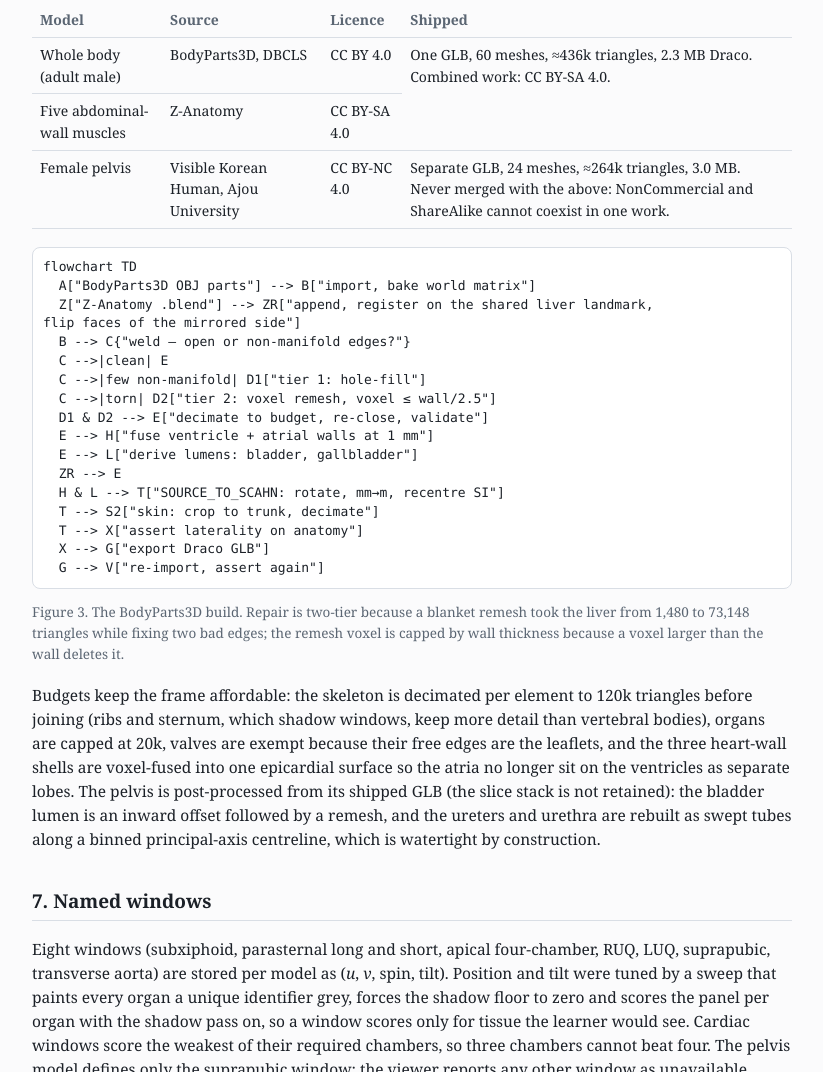
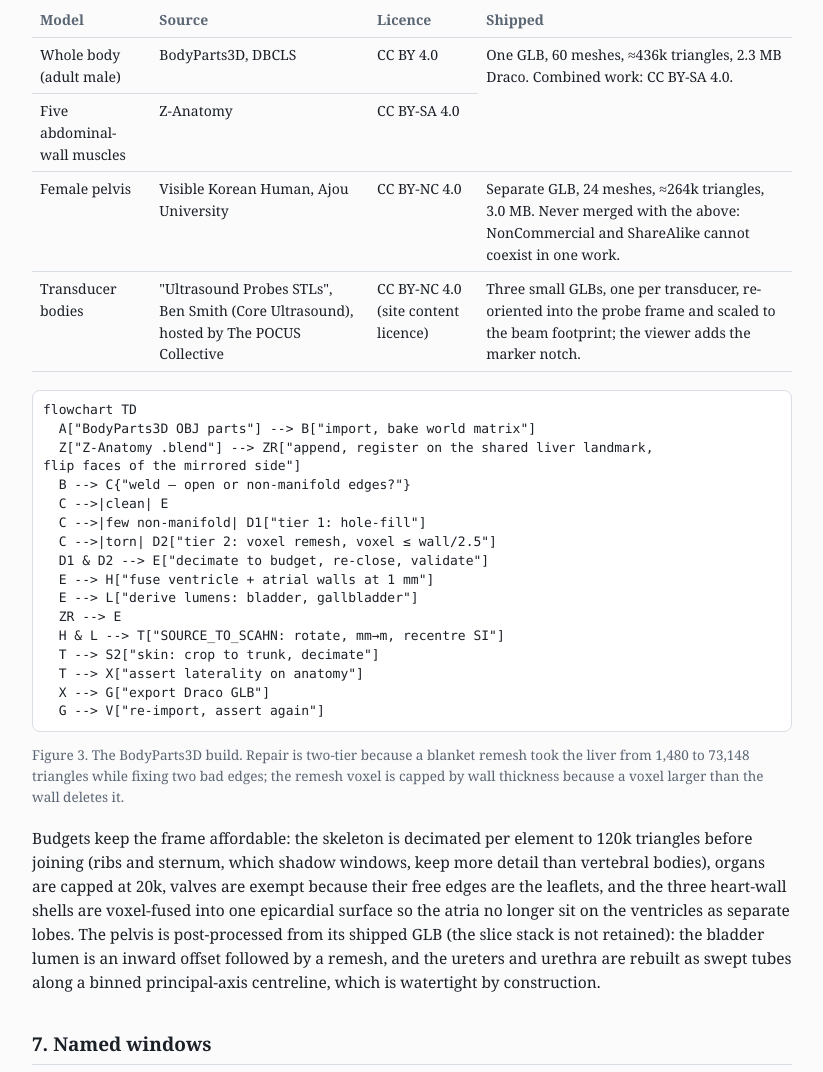
Before and after one commit to robbie-med/scahn, a website: page clients/viewer/public/paper/index.html in a window 1280 px wide. Shown: the part 3961-5033 px from the top of the page, without its empty margins (228-1051 px from the left). Drawn offline with Linux system fonts and the light colour scheme.

Commit message:
Paper: credit the transducer models in the asset table
Co-Authored-By: Claude Fable 5.1 <noreply@anthropic.com>

```diff
--- a/clients/viewer/public/paper/index.html
+++ b/clients/viewer/public/paper/index.html
@@ -136,6 +136,7 @@ sequenceDiagram
 <tr><td>Whole body (adult male)</td><td>BodyParts3D, DBCLS</td><td>CC BY 4.0</td><td rowspan="2">One GLB, 60 meshes, ≈436k triangles, 2.3 MB Draco. Combined work: CC BY-SA 4.0.</td></tr>
 <tr><td>Five abdominal-wall muscles</td><td>Z-Anatomy</td><td>CC BY-SA 4.0</td></tr>
 <tr><td>Female pelvis</td><td>Visible Korean Human, Ajou University</td><td>CC BY-NC 4.0</td><td>Separate GLB, 24 meshes, ≈264k triangles, 3.0 MB. Never merged with the above: NonCommercial and ShareAlike cannot coexist in one work.</td></tr>
+<tr><td>Transducer bodies</td><td>"Ultrasound Probes STLs", Ben Smith (Core Ultrasound), hosted by The POCUS Collective</td><td>CC BY-NC 4.0 (site content licence)</td><td>Three small GLBs, one per transducer, re-oriented into the probe frame and scaled to the beam footprint; the viewer adds the marker notch.</td></tr>
 </table>
 <figure>
 <pre class="mermaid">
```
